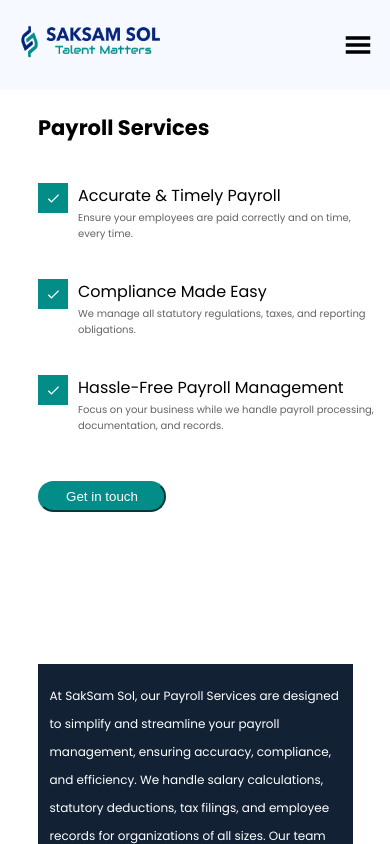
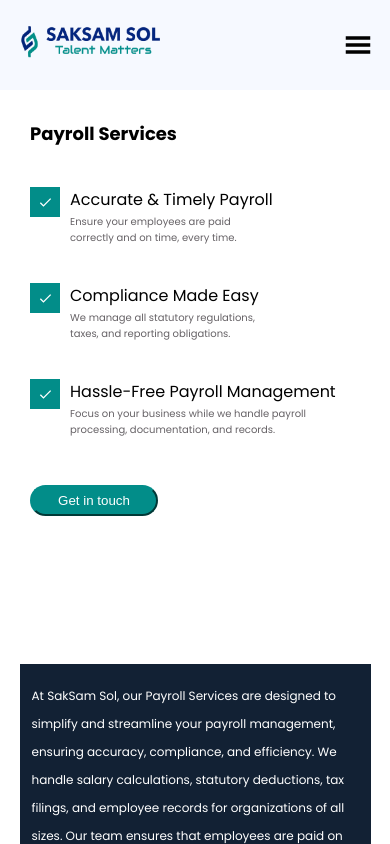
Before and after one commit to sandeeptridizi/saksam-sol, a React (Vite) app: page /services/payroll-services in a window 390 px wide. Built offline with nearby package versions, Linux system fonts and the light colour scheme; a web font is replaced by a local one.

Commit message:
made alignment changes in about, services page

```diff
--- a/src/pages/AboutPage/AboutPage.css
+++ b/src/pages/AboutPage/AboutPage.css
@@ -172,6 +172,7 @@
 
   .aboutmedia {
     width: 100%;
+    height: 300px;
     padding: 0;
     margin-top: 0px;
     margin-bottom: 180px;
@@ -240,10 +241,11 @@
     gap: 24px;
     margin-bottom: 100px;
     margin-top: -200px;
+    padding: 0px 10px;
   }
 
   .vision {
-    width: 90%;
+    width: 100%;
     padding: 18px;
     margin: 16px auto;
   }
@@ -264,8 +266,8 @@
   }
 
   .visiondesc {
-    font-size: 14px;
+    width: 100%;
+    font-size: 12px;
     color: #4a5565;
-    width: 345px;
   }
 }
--- a/src/pages/HomePage/HomePage.css
+++ b/src/pages/HomePage/HomePage.css
@@ -838,6 +838,10 @@
     align-items: center;
   }
 
+  .steps-btn {
+    font-size: 12px;
+  }
+
   .home-page-heading {
     width: 100%;
     font-size: 23px;
@@ -1018,6 +1022,8 @@
   }
 
   .step-btn {
+    width: fit-content;
+    padding: 8px 16px;
     font-size: 13px;
     z-index: 9;
   }
--- a/src/pages/ServicesPage/ContingetStaffing/ContingetStaffing.css
+++ b/src/pages/ServicesPage/ContingetStaffing/ContingetStaffing.css
@@ -175,10 +175,14 @@
     overflow-x: hidden;
   }
 
+  .servicepagecontainer {
+    width: 100%;
+    padding: 0;
+  }
+
   .servicehero {
     width: 100%;
     height: auto;
-    padding: 32px 18px;
     display: flex;
     flex-direction: column;
     gap: 0;
@@ -188,11 +192,15 @@
     width: 90%;
     display: flex;
     flex-direction: column;
-    margin-left: -120px;
+    margin-left: -130px;
+  }
+
+  .servicepoint {
+    width: 100%;
   }
 
   .serviceherotitle {
-    font-size: 21px;
+    font-size: 18px;
   }
 
   .serivcehighlight {
@@ -221,7 +229,7 @@
   .servicedesc {
     font-size: 10px;
     color: #666266;
-    width: 300px;
+    width: 50%;
   }
 
   .serviceherobutton {
```
